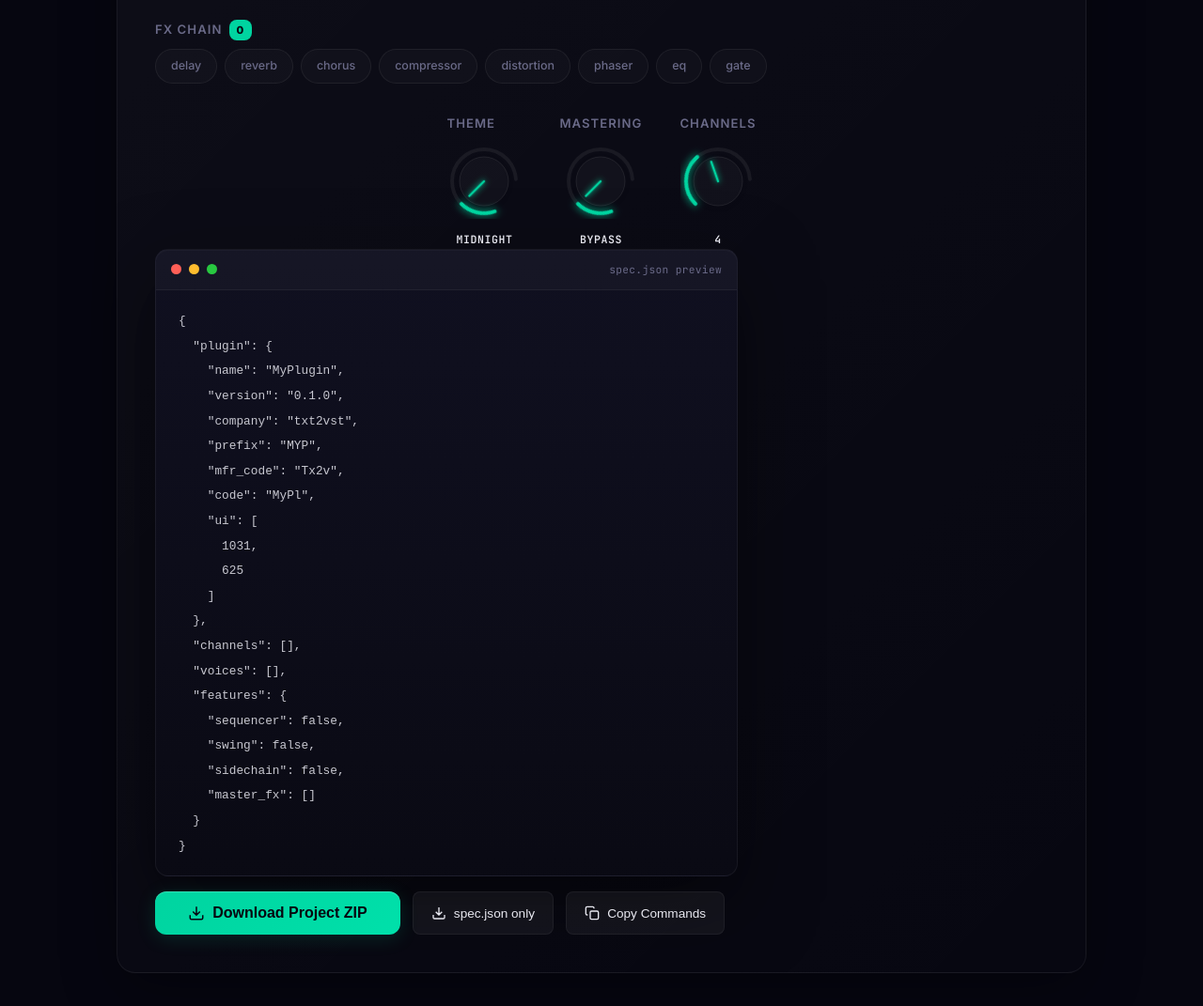
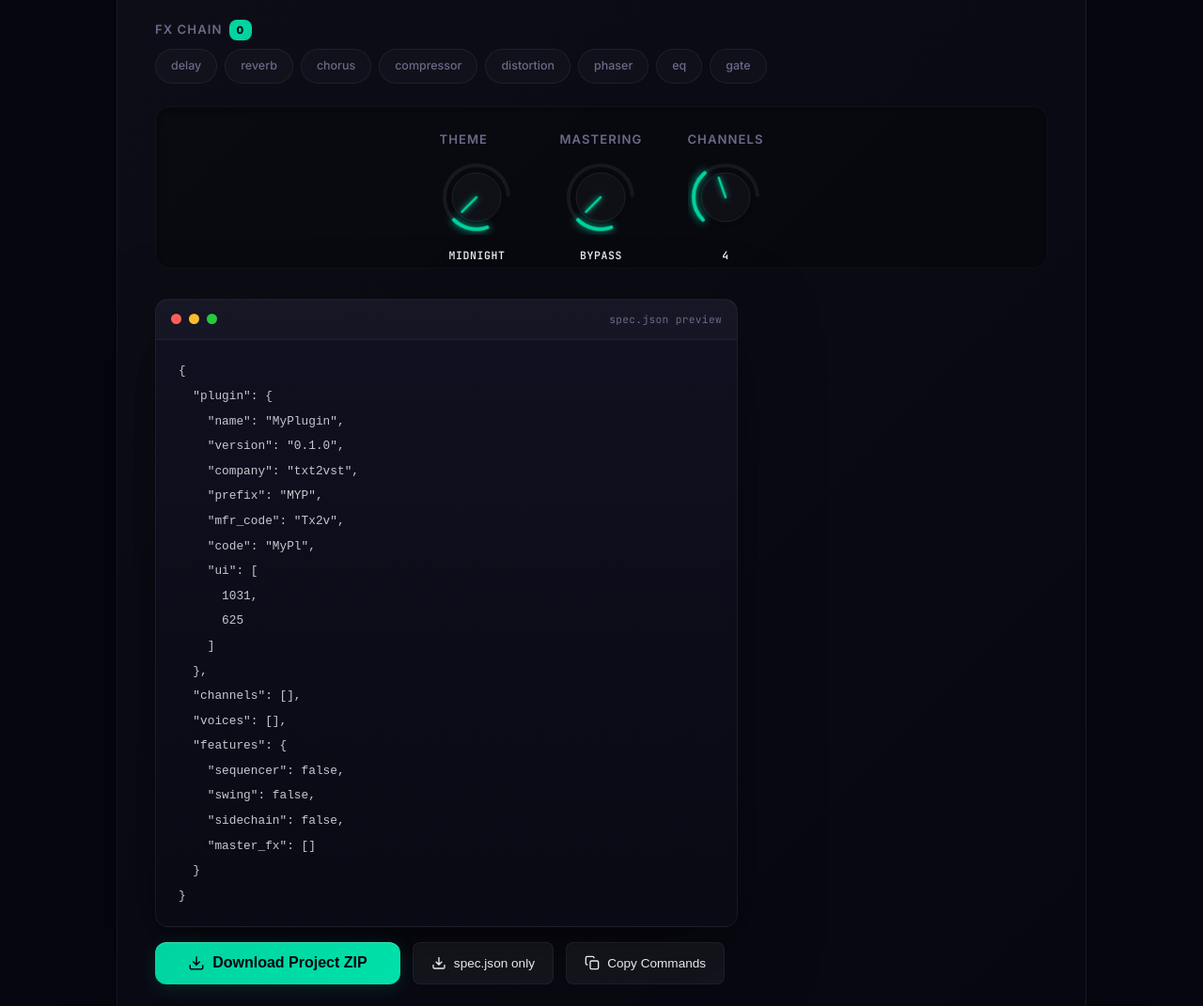
Before and after one commit to fabriziosalmi/txt2vst, an Astro site in the folder site/: page / in a window 1280 px wide. Shown: the part 5004-6075 px from the top of the page at 94% size. Built offline with nearby package versions, Linux system fonts and the light colour scheme; Astro itself is replaced by a stand-in of ours.

Commit message:
fix: generator UX — knob well, pointer init, wheel direction, spacing
- Knob inset well: dark recessed container with inner shadow
- Channels default: correctly shows '4' (was showing '1')
- Wheel direction: up = increase (was inverted)
- Knob math: safe division-by-zero guard for single-value knobs
- Well padding: values render inside the container
- JSON preview spacing: proper gap below knobs
- Bass 303 → Bass Acid label in chips

```diff
--- a/site/src/pages/index.astro
+++ b/site/src/pages/index.astro
@@ -308,7 +308,8 @@ const iconMap: Record<string, any> = {
           <div class="gen-chips" id="fx-chips"></div>
         </div>
 
-        <!-- Theme + Mastering knobs -->
+        <!-- Knob Controls -->
+        <div class="gen-knob-well">
           <div class="gen-knobs-row">
             <div class="knob-group">
               <label class="gen-label">Theme</label>
@@ -344,6 +345,7 @@ const iconMap: Record<string, any> = {
                   <line x1="40" y1="40" x2="40" y2="18" class="knob-pointer" id="knob-ch-ptr"/>
                 </svg>
                 <div class="knob-val" id="knob-ch-val">4</div>
+              </div>
             </div>
           </div>
         </div>
@@ -798,9 +800,18 @@ const iconMap: Record<string, any> = {
     color: var(--accent); font-weight: 600;
     box-shadow: 0 0 16px rgba(0,212,160,0.12), inset 0 0 8px rgba(0,212,160,0.05);
   }
+  .gen-knob-well {
+    background: rgba(0,0,0,0.25);
+    border: 1px solid rgba(255,255,255,0.03);
+    border-radius: 16px;
+    padding: 1.5rem 2rem 2.2rem;
+    margin: 0.5rem 0 2rem;
+    box-shadow: inset 0 2px 8px rgba(0,0,0,0.4), inset 0 0 0 1px rgba(255,255,255,0.02);
+  }
   .gen-knobs-row {
-    display: flex; gap: 2.5rem; justify-content: center;
-    margin: 2rem 0; flex-wrap: wrap;
+    display: flex; gap: 3rem; justify-content: center;
+    flex-wrap: wrap;
+    margin: 0;
   }
   .knob-group { text-align: center; }
   .knob-wrap {
@@ -842,7 +853,7 @@ const iconMap: Record<string, any> = {
     font-family: 'JetBrains Mono', monospace;
     text-transform: uppercase; letter-spacing: 0.05em;
   }
-  .gen-output { margin-top: 1.5rem; }
+  .gen-output { margin-top: 0; }
   .gen-actions {
     display: flex; gap: 0.8rem; margin-top: 1rem;
     flex-wrap: wrap;
@@ -917,9 +928,9 @@ const iconMap: Record<string, any> = {
 
   // ── Knob logic ──
   function updateKnob(arcId, ptrId, valId, index, total, values) {
-    const frac = index / (total - 1);
-    const arcLen = 175;
-    const offset = arcLen - frac * (arcLen - 44);
+    const frac = total > 1 ? index / (total - 1) : 0;
+    const usable = 175 - 44; // arc length minus gap
+    const offset = 175 - frac * usable;
     document.getElementById(arcId).style.strokeDashoffset = offset;
     const angle = -135 + frac * 270;
     document.getElementById(ptrId).style.transform = `rotate(${angle}deg)`;
@@ -934,7 +945,7 @@ const iconMap: Record<string, any> = {
     });
     el.addEventListener('wheel', e => {
       e.preventDefault();
-      let idx = getIdx() + (e.deltaY > 0 ? 1 : -1);
+      let idx = getIdx() + (e.deltaY < 0 ? 1 : -1);
       idx = Math.max(0, Math.min(idx, values.length - 1));
       setIdx(idx);
       updateKnob(arcId, ptrId, valId, idx, values.length, values);
```
Lines whose indentation alone changed are shown as unchanged.
